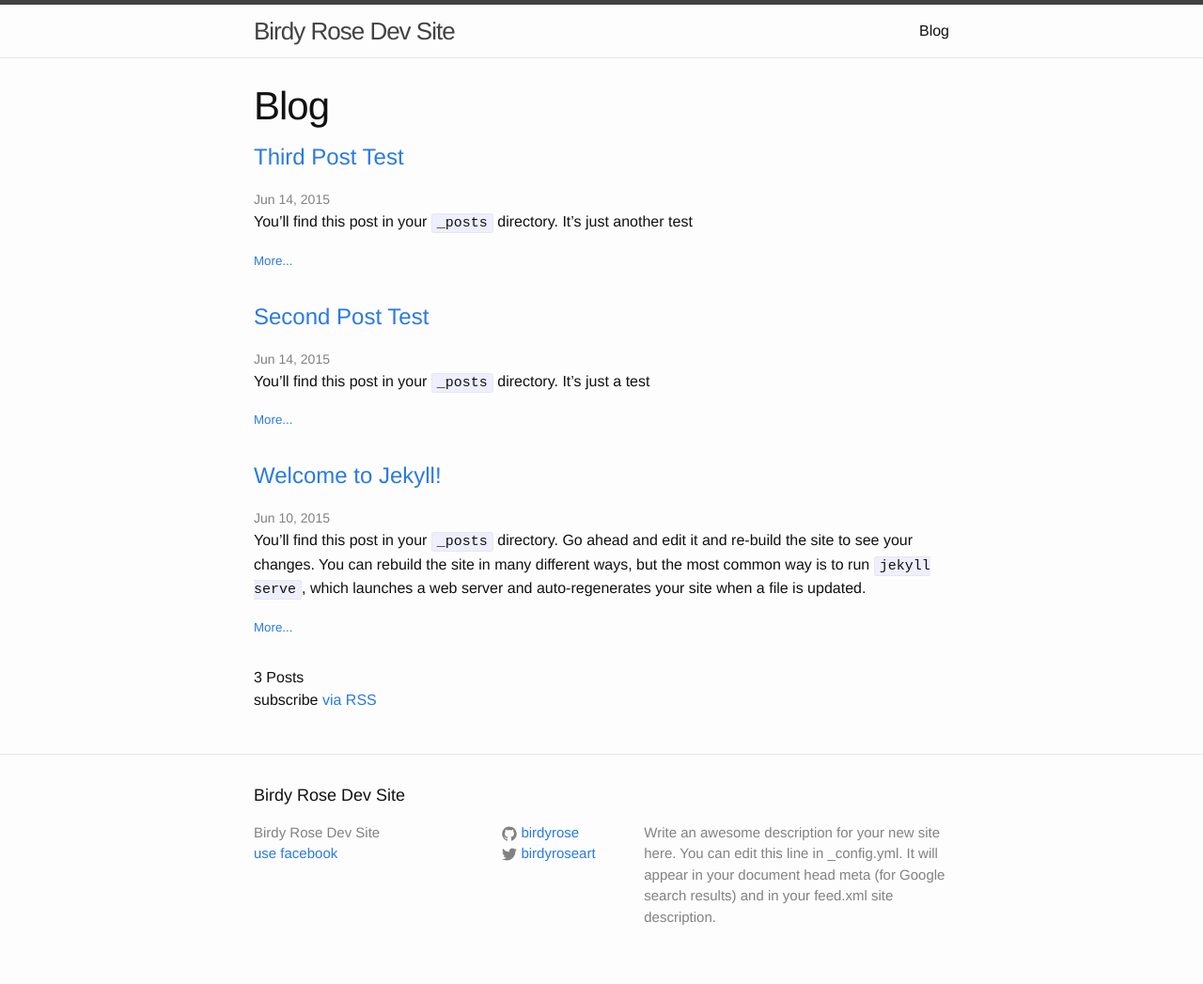
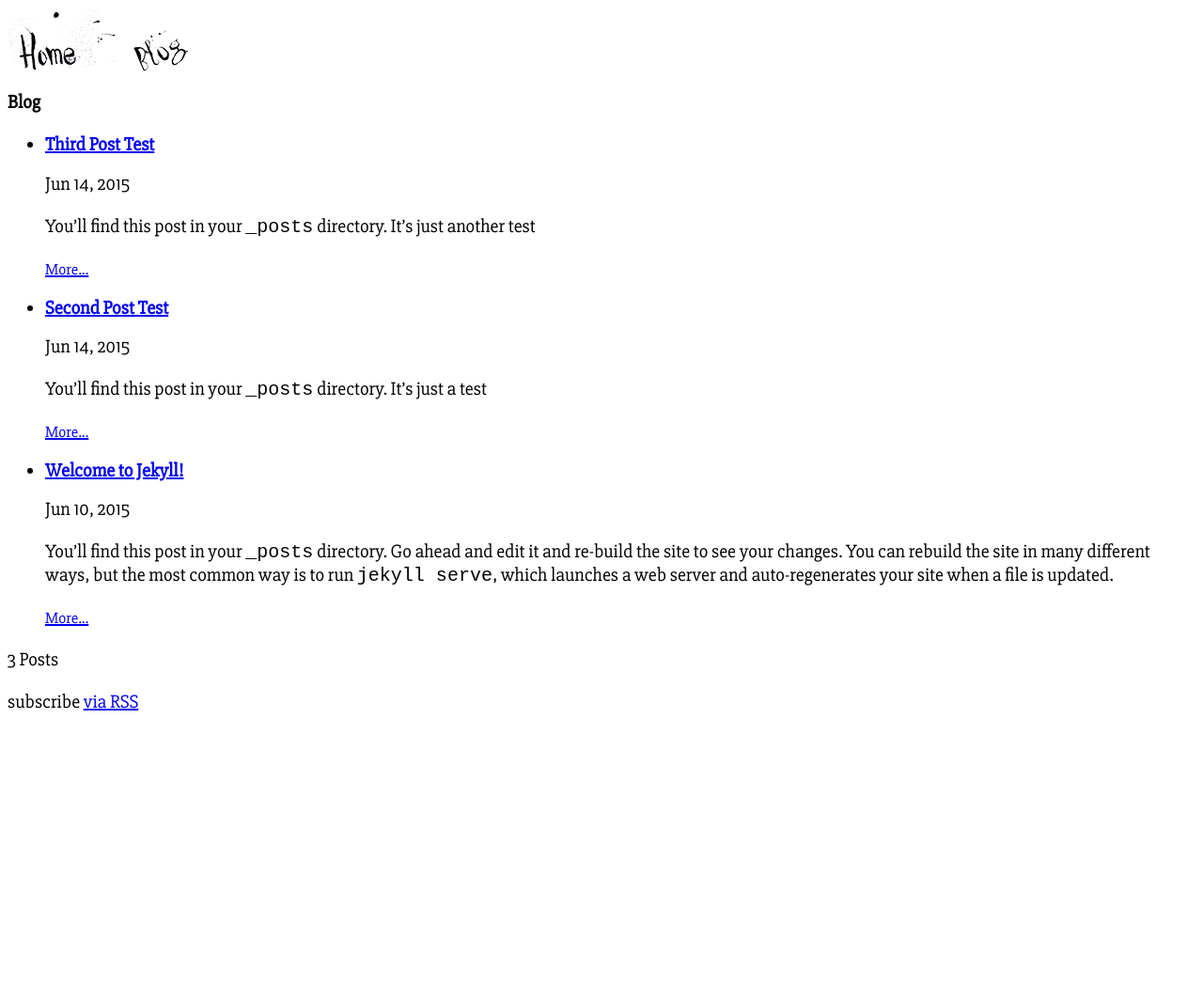
Before and after one commit to BirdyRose/birdyrose.github.io, a Jekyll site: the page built from blog.html, in a window 1280 px wide. Shown: the whole page at 94% size. Built offline with Jekyll 4.4.1, drawn with Linux system fonts in a browser that asks for light colours; nearby versions of some CDN libraries; after the commit the page ends 900 px from its top, so only the background shows below that.

Commit message:
Changed theme to support existing template

```diff
--- a/_includes/head.html
+++ b/_includes/head-standard.html
@@ -1,12 +1,10 @@
-<head>
   <meta charset="utf-8">
   <meta http-equiv="X-UA-Compatible" content="IE=edge">
   <meta name="viewport" content="width=device-width, initial-scale=1">
 
   <title>{% if page.title %}{{ page.title }}{% else %}{{ site.title }}{% endif %}</title>
-  <meta name="description" content="{% if page.excerpt %}{{ page.excerpt | strip_html | strip_newlines | truncate: 160 }}{% else %}{{ site.description }}{% endif %}">
+  <meta name="description" content="{% if page.description | strip_html | strip_newlines | truncate: 160 %}{{ page.description }}{% else %}{% if page.excerpt %}{{ page.excerpt | strip_html | strip_newlines | truncate: 160 }}{% else %}{{ site.description }}{% endif %}{% endif %}">
 
-  <link rel="stylesheet" href="{{ "/css/main.css" | prepend: site.baseurl }}">
+  <link rel="stylesheet" href="{{ "/css/style.css" | prepend: site.baseurl }}">
   <link rel="canonical" href="{{ page.url | replace:'index.html','' | prepend: site.baseurl | prepend: site.url }}">
   <link rel="alternate" type="application/rss+xml" title="{{ site.title }}" href="{{ "/feed.xml" | prepend: site.baseurl | prepend: site.url }}" />
-</head>
--- a/_includes/header.html
+++ b/_includes/header.html
@@ -1,30 +1,19 @@
 <!-- Google CDN Hosted jQuery  -->
 <script src="//ajax.googleapis.com/ajax/libs/jquery/2.0.2/jquery.min.js"></script>
 
-<header class="site-header">
-
-  <div class="wrapper">
-
-    <a class="site-title" href="{{ site.baseurl }}/">{{ site.title }}</a>
-
-    <nav class="site-nav">
-      <a href="#" class="menu-icon">
-        <svg viewBox="0 0 18 15">
-          <path fill="#424242" d="M18,1.484c0,0.82-0.665,1.484-1.484,1.484H1.484C0.665,2.969,0,2.304,0,1.484l0,0C0,0.665,0.665,0,1.484,0 h15.031C17.335,0,18,0.665,18,1.484L18,1.484z"/>
-          <path fill="#424242" d="M18,7.516C18,8.335,17.335,9,16.516,9H1.484C0.665,9,0,8.335,0,7.516l0,0c0-0.82,0.665-1.484,1.484-1.484 h15.031C17.335,6.031,18,6.696,18,7.516L18,7.516z"/>
-          <path fill="#424242" d="M18,13.516C18,14.335,17.335,15,16.516,15H1.484C0.665,15,0,14.335,0,13.516l0,0 c0-0.82,0.665-1.484,1.484-1.484h15.031C17.335,12.031,18,12.696,18,13.516L18,13.516z"/>
-        </svg>
-      </a>
-
-      <div class="trigger">
-        {% for page in site.pages %}
-          {% if page.title %}
-          <a class="page-link" href="{{ page.url | prepend: site.baseurl }}">{{ page.title }}</a>
-          {% endif %}
-        {% endfor %}
-      </div>
-    </nav>
-
-  </div>
-
+<header>
+  {% if page.title == '' %}
+  <img class="logo" src="{{ '/img/logo.png' | asset_url }}" alt="Birdy is an Awesome Artist!"/>
+  {% endif %}
+  <nav>
+    <ul>
+      <li><a href="/" class="home"></a></li>
+      {% assign pages = site.pages | sort: 'priority' %}
+      {% for page in pages %}
+      {% if page.title %}
+      <li><a  href="{{ page.url | prepend: site.baseurl }}" class="{{ page.title | downcase }}"></a></li>
+      {% endif %}
+      {% endfor %}
+    </ul>
+  </nav>
 </header>
--- a/_layouts/default.html
+++ b/_layouts/default.html
@@ -1,20 +1,15 @@
 <!DOCTYPE html>
 <html>
-
-  {% include head.html %}
-
-  <body>
-
-    {% include header.html %}
-
-    <div class="page-content">
+  <head>
+    {% include head-standard.html %}
+    {% if page.headextra %}{{ page.headextra }}{% endif %}
+  </head>
+  <body class="{% if page.body-class %}{{ page.body-class }}{% endif %}">
+    <div class="page-content {% if page.wrapper-class %}{{ page.wrapper-class }}{% endif %}">
       <div class="wrapper">
+        {% include header.html %}
         {{ content }}
       </div>
     </div>
-
-    {% include footer.html %}
-
   </body>
-
 </html>
--- /dev/null
+++ b/css/style.css
@@ -0,0 +1,166 @@
+@import url(//fonts.googleapis.com/css?family=Slabo+27px);
+body, p, input, textarea, h1, h2, h3, h4, h5, h6 {
+  font-family: "Slabo 27px", serif;
+  font-size: 20px;
+}
+main {
+  max-width: 800px;
+  padding: 2em;
+  -webkit-mix-blend-mode: hard-light;
+  -moz-mix-blend-mode: hard-light;
+  -ms-mix-blend-mode: hard-light;
+  -o-mix-blend-mode: hard-light;
+  mix-blend-mode: hard-light;
+  background: rgba(255,255,255,0.5);
+}
+body:not(.page-home) header nav li {
+  display: inline-block;
+}
+body:not(.page-home) header nav li a {
+  display: block;
+  min-width: 130px;
+}
+body:not(.page-home) header nav li a.home {
+  height: 69px;
+  background: url("../img/scaled-at-25/Home.png") no-repeat;
+}
+body:not(.page-home) header nav li a.bio {
+  height: 50px;
+  background: url("../img/scaled-at-25/artist bio.png") no-repeat;
+}
+body:not(.page-home) header nav li a.gallery {
+  height: 60px;
+  background: url("../img/scaled-at-25/Gallery.png") no-repeat;
+}
+body:not(.page-home) header nav li a.exhibitions {
+  height: 41px;
+  background: url("../img/scaled-at-25/Exhibitions.png") no-repeat;
+}
+body:not(.page-home) header nav li a.blog {
+  height: 45px;
+  background: url("../img/scaled-at-25/Blog.png") no-repeat;
+}
+
+body.hover.page-home header nav li a {
+  transition: 1s left;
+}
+body.hover.page-home header nav li a.home:hover {
+  left: -125px;
+}
+body.hover.page-home header nav li a.bio:hover {
+  left: -115px;
+}
+body.hover.page-home header nav li a.gallery:hover {
+  left: 250px;
+}
+body.hover.page-home header nav li a.exhibitions:hover {
+  left: 265px;
+}
+body.hover.page-home header nav li a.blog:hover {
+  left: 310px;
+}
+body.page-home header nav li a.home {
+  background: url("../img/scaled-at-50/Home.png") no-repeat;
+  position: absolute;
+  left: -91.5px;
+  top: 153px;
+  width: 251.5px;
+  height: 138px;
+  z-index: 3;
+}
+body.page-home header nav li a.bio {
+  background: url("../img/scaled-at-50/artist bio.png") no-repeat;
+  position: absolute;
+  left: -82.5px;
+  top: 112px;
+  width: 213px;
+  height: 100.5px;
+  z-index: 4;
+}
+body.page-home header nav li a.gallery {
+  background: url("../img/scaled-at-50/Gallery.png") no-repeat;
+  position: absolute;
+  left: 216.5px;
+  top: 282.5px;
+  width: 243.5px;
+  height: 159.5px;
+  z-index: 5;
+}
+body.page-home header nav li a.exhibitions {
+  background: url("../img/scaled-at-50/Exhibitions.png") no-repeat;
+  position: absolute;
+  left: 224px;
+  top: 220.5px;
+  width: 200.5px;
+  height: 81.5px;
+  z-index: 6;
+}
+body.page-home header nav li a.blog {
+  background: url("../img/scaled-at-50/Blog.png") no-repeat;
+  position: absolute;
+  left: 287px;
+  top: 123.5px;
+  width: 120px;
+  height: 90px;
+  z-index: 7;
+}
+body.page-home header {
+  background: url("../img/scaled-at-50/Bg.png") center 90px no-repeat;
+  height: 850px;
+  z-index: 1;
+}
+body.page-home header .logo {
+  width: 378px;
+  height: 143.5px;
+  z-index: 2;
+  margin: auto;
+  position: absolute;
+}
+body.page-home header, body.page-home header nav {
+	width: 383px;
+}
+body.page-home header, body.page-home header .logo {
+  margin: auto;
+}
+body.left header {
+  margin: 0;
+  margin-left: 100px;
+}
+body.page-home header nav {
+	position: relative;
+}
+header nav ul {
+	display: block;
+	margin: 0;
+	padding: 0;
+}
+header nav ul li {
+	list-style: none;
+	display: block;
+	margin: 0;
+	padding: 0;
+}
+
+header nav ul li a {
+  color: transparent;
+  text-transform: uppercase;
+  text-decoration: none;
+}
+body.page-blog {
+  background: url(../img/scaled-at-50/blog-bg.png) right 100px no-repeat;
+}
+
+body.page-exhibitions {
+  background: url(../img/scaled-at-50/exhibitions-bg.png) right 100px no-repeat;
+}
+
+body.page-gallery {
+  background: url(../img/scaled-at-50/gallery-bg.png) left 100px no-repeat;
+}
+
+body.page-bio {
+  background: url(../img/scaled-at-50/bio-bg.png) right 100px no-repeat;
+}
+body.page-bio main {
+  margin-top: 200px;
+}
```
